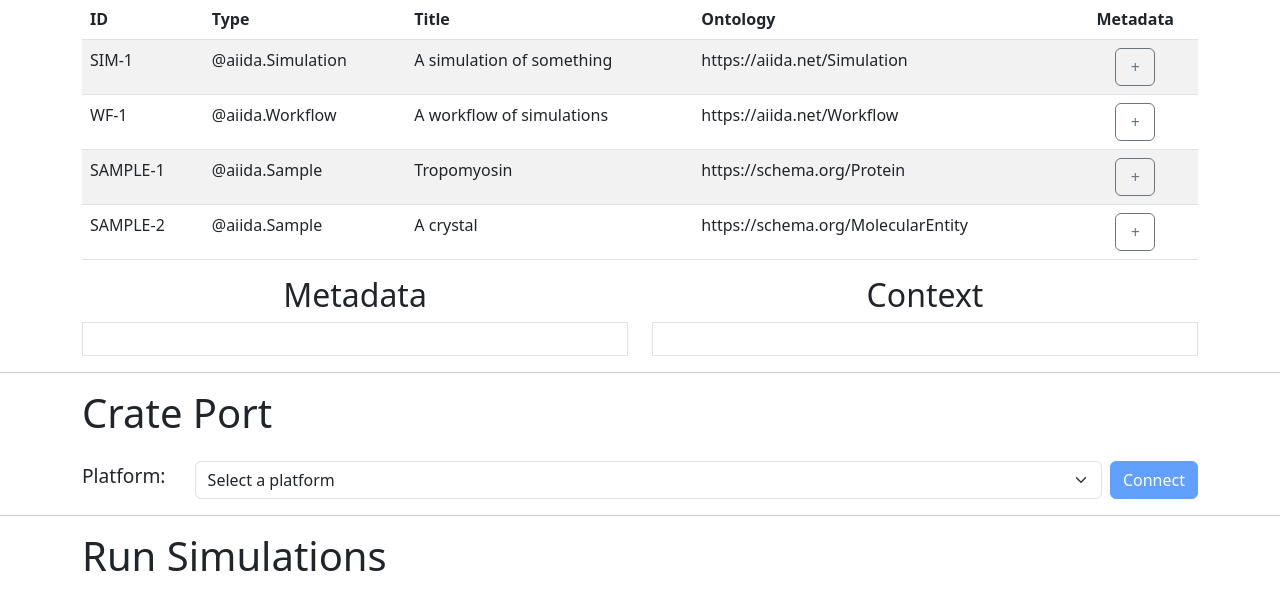
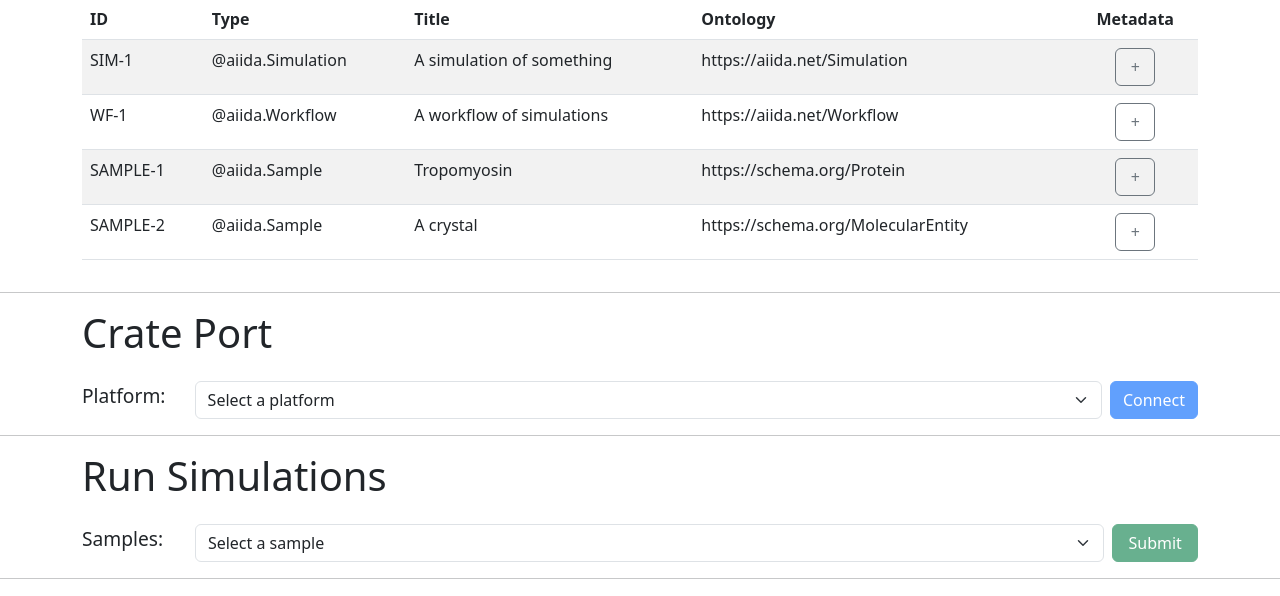
Before and after one commit to MADICES/interop-demo, a Flask app: page / in a window 1280 px wide. Shown: the part 252-848 px from the top of the page. Run offline with Flask 3, Linux system fonts and the light colour scheme; some libraries are stand-ins or nearby versions.

Commit message:
Improve metadata section toggle

```diff
--- a/shared/assets/js/scripts.js
+++ b/shared/assets/js/scripts.js
@@ -315,16 +315,19 @@ function updateTable(data) {
     button.innerHTML = "+";
     button.className = "btn btn-outline-secondary metadata-toggler";
     button.addEventListener("click", () => {
+      const infoSection = document.getElementById("infoSection");
       metadata.textContent = "";
       if (button.innerHTML == "+") {
         resetOtherMetadataButtons();
         button.innerHTML = "-";
         metadata.textContent = JSON.stringify(item["metadata"], null, 2);
         context.textContent = JSON.stringify(item["@context"] || {}, null, 2);
+        infoSection.classList.remove("d-none");
       } else {
         button.innerHTML = "+";
         metadata.textContent = "";
         context.textContent = "";
+        infoSection.classList.add("d-none");
       }
     });
     return button;
@@ -354,14 +357,8 @@ function updateTable(data) {
 }
 
 function hideMetadata() {
-  const metadata = document
-    .getElementById("metadata")
-    .getElementsByTagName("pre")[0];
-  const context = document
-    .getElementById("context")
-    .getElementsByTagName("pre")[0];
-  metadata.textContent = "";
-  context.textContent = "";
+  const infoSection = document.getElementById("infoSection");
+  infoSection.classList.add("d-none");
 }
 
 function uploadROCrate() {
--- a/shared/templates/data-viewer.html
+++ b/shared/templates/data-viewer.html
@@ -29,7 +29,7 @@
         </tbody>
       </table>
     </div>
-    <div class="row">
+    <div id="infoSection" class="row d-none">
       <div id="metadata" class="col-6 d-flex flex-column">
         <h2 class="text-center">Metadata</h2>
         <div class="flex-fill border p-3">
```
